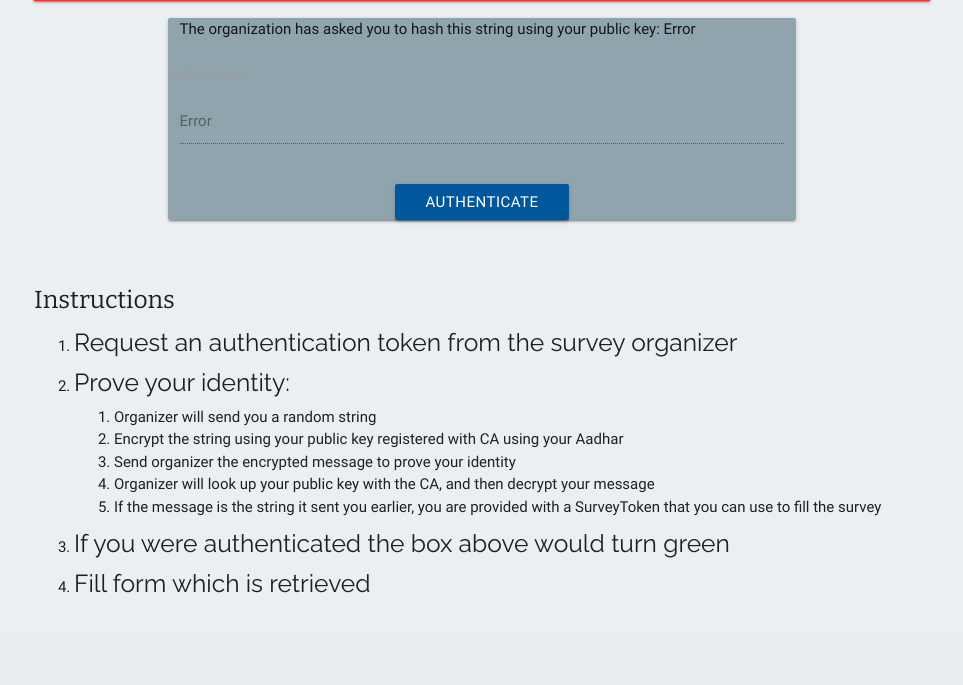
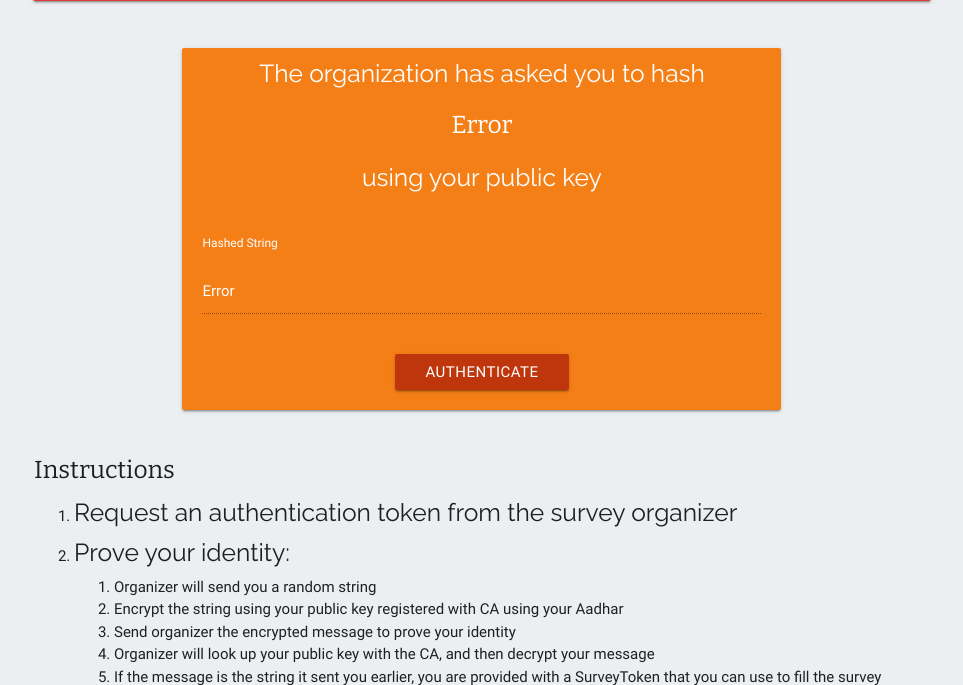
Before and after one commit to shreyasnbhat/crowdsourced-hyperledger, a Flask app: page /sendHash in a window 1280 px wide. Shown: the part 240-925 px from the top of the page, without its empty margins (158-1121 px from the left). Before the commit the page ends 833 px from the top, so only its background shows below. Run offline with Flask 2, Linux system fonts and the light colour scheme; parts of the project's set-up code (start-up, migrations or seed data) failed here and were passed over; some web fonts are replaced.

Commit message:
Updated design of sendHash.html

```diff
--- a/client/app/templates/sendHash.html
+++ b/client/app/templates/sendHash.html
@@ -23,27 +23,28 @@
                         <p class="white-text center">Unauthenticated</p>
                     </div>
                 {% endif %}
+            </div>
+            <div class="row block-style">
+                <div class="card-panel col s8 offset-s2 yellow darken-4">
                     <div class="row">
-                    <div class="col card-panel s8 offset-s2 blue-grey lighten-2">
-                        <div class="row">
-                            <div class="col">
-                            The organization has asked you to hash this string using your public key: {{randomMessage}}
+                        <div class="center">
+                            <h5 class="question-font white-text">The organization has asked you to hash <p class="form-header">{{ randomMessage }}</p> using your public key
+                            </h5>
                         </div>
                     </div>
-                        <form action="{{ url_for('generateForm') }}" method="POST">
+                    <form action="{{ url_for('generateForm') }}" method="POST" class="block-style">
                         <div class="row">
-                                <label class="">Hashed string:</label>
-                                <div class="input-field col s12">
+                            <label class="white-text">Hashed String</label>
+                            <div class="input-field">
                                 <input id="ip" type="hidden" class="validate" name="encryptedRandomMessage"
                                        value="{{ encryptedRandomMessage }}">
-                                    <input id="ip" type="text" class="validate" name="display-token"
+                                <input id="ip" type="text" class="validate white-text" name="display-token"
                                        value="{{ encryptedRandomMessage }}" disabled>
                             </div>
                         </div>
-                            <center><input type="submit" class="waves-effect waves-light btn light-blue darken-4"
+                        <center><input type="submit" class="waves-effect waves-light btn deep-orange darken-4"
                                        value="Authenticate"></center>
                     </form>
-                    </div>
                 </div>
             </div>
         {% endif %}
--- a/rest/__init__.py
+++ b/rest/__init__.py
@@ -1 +1 @@
-REST_API_BASE_ENDPOINT = 'localhost'
+REST_API_BASE_ENDPOINT = '198.168.43.177'
```
Lines whose indentation alone changed are shown as unchanged.
